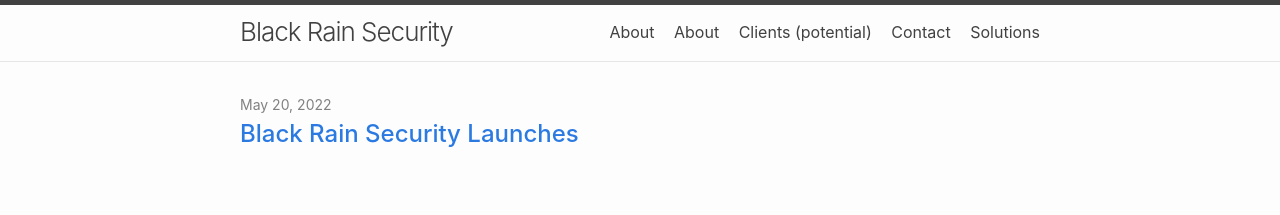
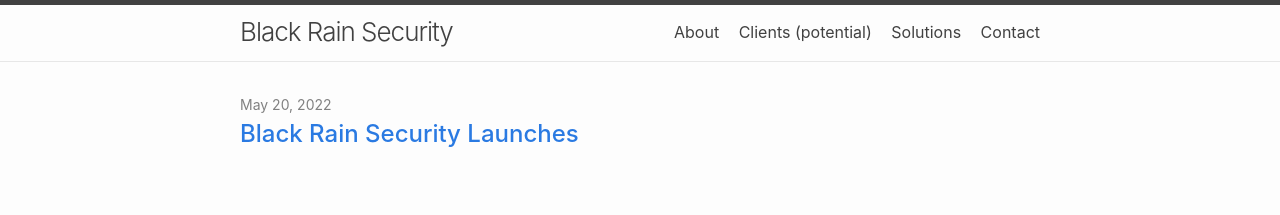
Before and after one commit to BlackRainSecurity/blackrainsecurity.github.io, a Jekyll site: the page built from index.md, in a window 1280 px wide. Shown: the top 215 px of the page. Built offline with Jekyll 4.4.1, drawn with Linux system fonts in a browser that asks for light colours; part of the change alters nothing that is shown.

Commit message:
Update navbar order

```diff
--- a/_config.yml
+++ b/_config.yml
@@ -9,3 +9,11 @@ github_username:
 theme: minima
 plugins:
   - jekyll-feed
+
+minima:
+  nav_pages:
+    - index.md
+    - about.md
+    - clients.markdown
+    - solutions.markdown
+    - contact.markdown
```
